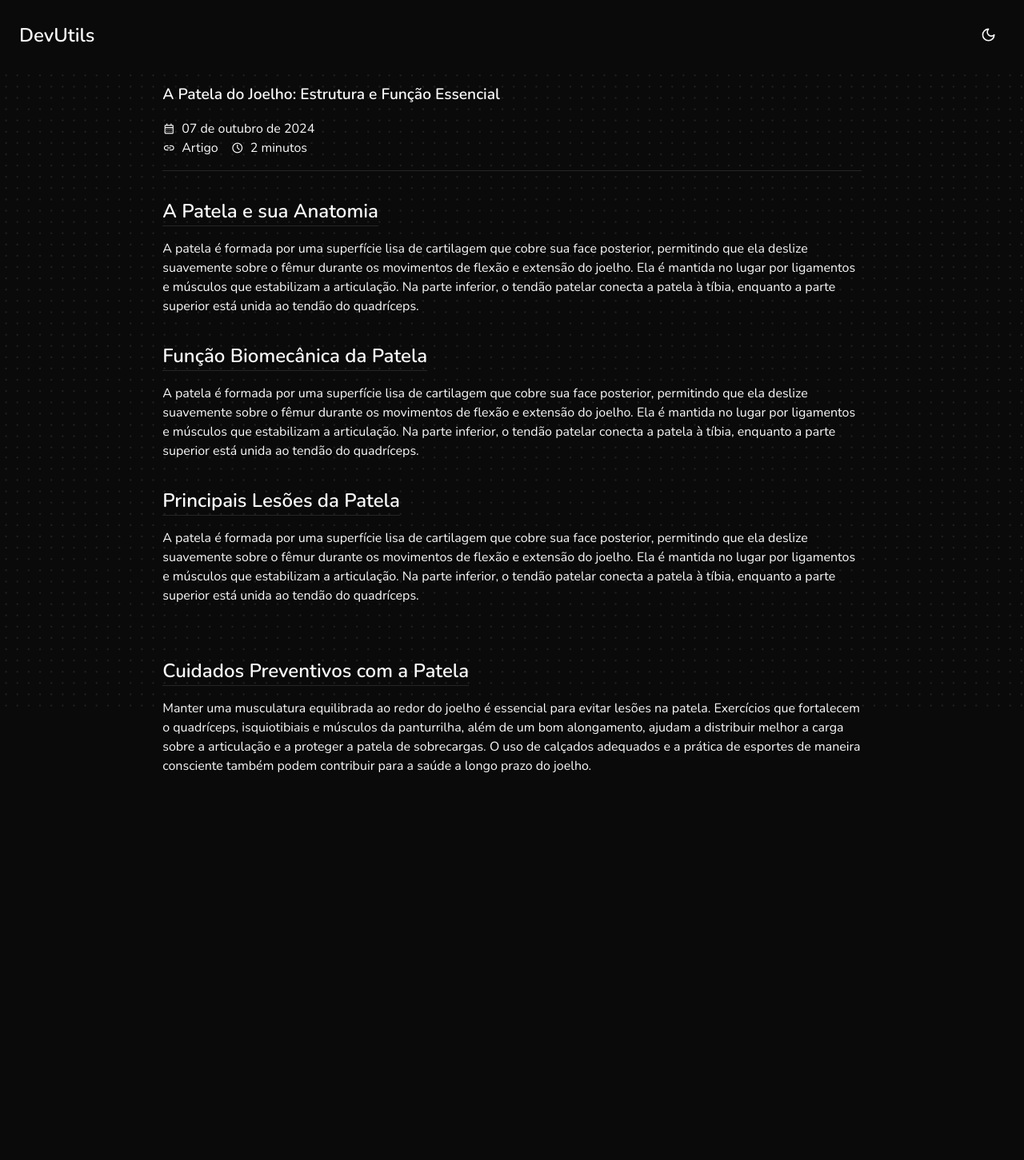
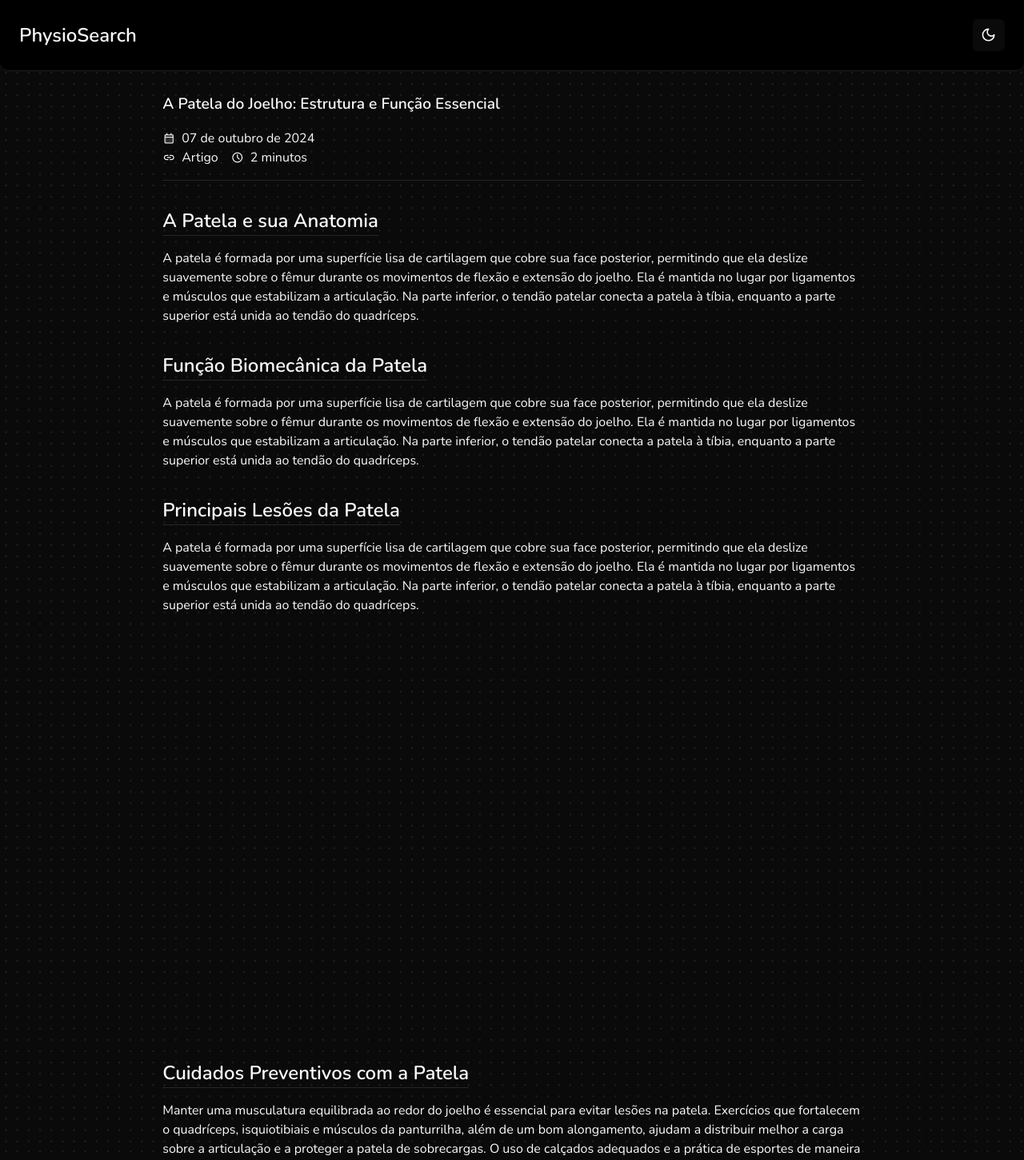
Before and after one commit to ythiago03/physiosearch, a React (Vite) app: page /knee in a window 1280 px wide. Shown: the top 1451 px of the page at 80% size. Before the commit the page ends 986 px from the top, so only its background shows below. Built offline with nearby package versions, Linux system fonts and the light colour scheme.

Commit message:
:sparkles: refact navbar

```diff
--- a/src/App.tsx
+++ b/src/App.tsx
@@ -1,6 +1,5 @@
 import './index.scss';
 import { BrowserRouter as Router, Route, Routes } from 'react-router-dom';
-import Joelho from './pages/Joelho/Joelho';
 import Skeleton from './pages/Skeleton/Skeleton';
 import { ThemeProvider } from './components/Theme/theme-provider';
 import Navbar from './components/Navbar/Navbar';
--- a/src/components/Navbar/Navbar.scss
+++ b/src/components/Navbar/Navbar.scss
@@ -4,9 +4,20 @@
   width: 100%;
   @include flex-align(space-between, center);
   padding: 1.5rem;
+  position: fixed;
+  z-index: 2;
+  background: white;
+  border-bottom: 1px solid rgba(128, 128, 128, 0.233);
+  border-radius: 0px 0px 10px 10px;
 
   h1{
     font-weight: 600;
     font-size: 1.5rem;
   }
 }
+
+.dark{
+  .navbar_container{
+    background: black;
+  }
+}
--- a/src/components/Navbar/Navbar.tsx
+++ b/src/components/Navbar/Navbar.tsx
@@ -7,7 +7,7 @@ const Navbar = () => {
   return (
     <header className='navbar_container'>
       <Link to={"/"}>
-        <h1>DevUtils</h1>
+        <h1>PhysioSearch</h1>
       </Link>
 
       <ThemeToggle/>
--- a/src/pages/Route1/Route1.scss
+++ b/src/pages/Route1/Route1.scss
@@ -1,6 +1,5 @@
 .article_container{
   width: 100%;
-  min-height: 100vh;
   position: relative;
   padding: 1rem;
   display: flex;
@@ -10,7 +9,7 @@
   &::before{
     content: "";
     width: 100%;
-    min-height: 100vh;
+    height: 100%;
     display: block;
     position: absolute;
     top: 0;
@@ -25,8 +24,13 @@
   }
 
   .article_header{
+    padding-top: 100px;
     width: 70%;
     margin-bottom: 1rem;
+
+    @media (max-width: 730px){
+      width: 95%;
+    }
 
     h1{
       font-size: 1.2rem;
@@ -67,6 +71,10 @@
     flex-direction: column;
     gap: 2rem;
 
+    @media (max-width: 730px){
+      width: 95%;
+    }
+
     .article_content{
       h2{
         font-size: 1.5rem;
@@ -76,8 +84,22 @@
       }
     }
 
-    .youtube{
-      margin: 0 auto;
+    .videoWrapper{
+      position: relative;
+      padding-bottom: 56.25%;
+      height: 0;
+
+      .youtube iframe{
+        position: absolute;
+        top: 0;
+        left: 0;
+        width: 100%;
+        height: 100%;
+      }
+
+      .youtube{
+        margin: 0 auto;
+      }
     }
   }
 }
--- a/src/pages/Route1/Route1.tsx
+++ b/src/pages/Route1/Route1.tsx
@@ -10,7 +10,6 @@ const Route1 = () => {
   const onPlayerReady = (event: any) => {
     const player = event.target;
     setPlayer(player);
-    player.playVideo();
   };
 
   const seekToTime = (seconds: number) => {
@@ -20,9 +19,8 @@ const Route1 = () => {
   }
 
   const options = {
-    height: "390",
-    width: "640",
     playerVars: {
+      rel: 0,
       autoplay: 0,
     },
   };
@@ -76,12 +74,14 @@ const Route1 = () => {
             A patela é formada por uma superfície lisa de cartilagem que cobre sua face posterior, permitindo que ela deslize suavemente sobre o fêmur durante os movimentos de flexão e extensão do joelho. Ela é mantida no lugar por ligamentos e músculos que estabilizam a articulação. Na parte inferior, o tendão patelar conecta a patela à tíbia, enquanto a parte superior está unida ao tendão do quadríceps.
           </p>
         </div>
+        <div className="videoWrapper">
           <YouTube
             className="youtube"
             videoId="wszljuxRKC8"
             opts={options}
             onReady={onPlayerReady}
           />
+        </div>
         <div className='article_content'>
           <h2>
             Cuidados Preventivos com a Patela
--- a/src/pages/Skeleton/Skeleton.scss
+++ b/src/pages/Skeleton/Skeleton.scss
@@ -2,7 +2,7 @@
 
 .home_container{
   display: flex;
-
+  padding-top: 100px;
 
   .sidebar_container{
     height: calc(100vh - 100px);
@@ -80,7 +80,9 @@
     .transform-component-module_wrapper__SPB86{
       margin: 0 auto;
       position: relative;
-      min-width: 90%;
+      width: 90%;
+      display: flex;
+      align-items: center;
 
       .skeleton-full{
         margin: 0 auto;
--- a/src/pages/Skeleton/Skeleton.tsx
+++ b/src/pages/Skeleton/Skeleton.tsx
@@ -39,6 +39,7 @@ const Skeleton = () => {
   }
   return (
     <section className="home_container">
+
       <nav className="sidebar_container">
         <ul>
           <h4>Ossos</h4>
@@ -91,6 +92,7 @@ const Skeleton = () => {
         <span onClick={() => setIsOssos(!isOssos)} className="material-symbols-outlined">cached</span>
         {isOssos &&<TransformWrapper
           initialScale={1}
+          centerOnInit={true}
           ref={transformComponentRef}
         >
           <TransformComponent>
```
Lines whose indentation alone changed are shown as unchanged.
